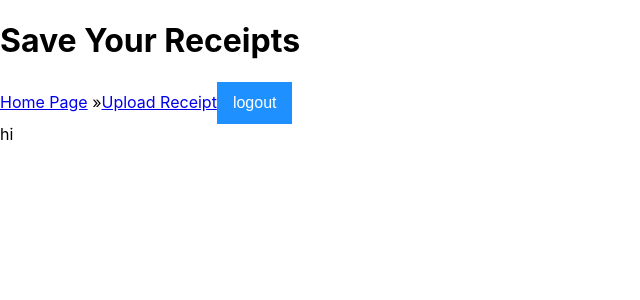
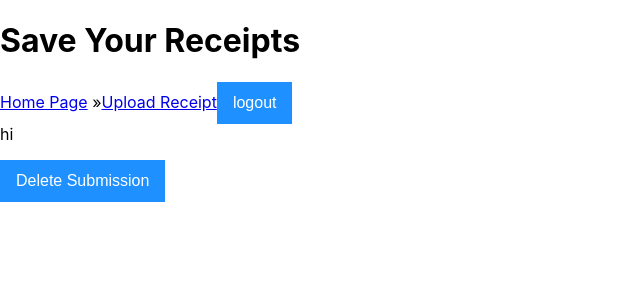
Before and after one commit to DeezDiamond/receipts-frontend, a React (Create React App) app: page /receipts/1 in a window 1280 px wide. Shown: the top 300 px of the page, without its empty margins (0-640 px from the left). Built offline with nearby package versions, Linux system fonts and the light colour scheme; no server answers.

Commit message:
Delete works. No redirect

```diff
--- a/src/components/Detail/Detail.js
+++ b/src/components/Detail/Detail.js
@@ -2,6 +2,7 @@
 
 import React, { useState, useEffect } from 'react';
 import './detail.css';
+import "../../index.css"
 import axios from 'axios';
 import { Redirect, useHistory } from 'react-router-dom';
 import APIURL from '../../config';
@@ -10,7 +11,7 @@ import Header from "../Header/Header"
 const receiptInfo = `${APIURL}/receipts`;
 
 const Detail = ({match}) => {
-	const [detail, setDetail] = useState("");
+	const [receipt, setReceipt] = useState("");
 	const url = `${receiptInfo}/${match.params.id}`
 
 	useEffect(() => {
@@ -23,18 +24,37 @@ const Detail = ({match}) => {
 			},
 		})
 			.then((res) => {
-				setDetail(res.data);
+				setReceipt(res.data);
 			})
 			.catch((error) => {
 				console.log(error.response);
 			});
 	}, []);
 
+	// // Delete a receipt submission.
+	const receiptDelete = (event) => {
+		// const url = `${receiptInfo}/${match.params.id}`;
+		axios({
+			url: url,
+			method: 'DELETE',
+			headers: {
+				'content-type': 'multipart/form-data',
+				Authorization: `Token ${localStorage.getItem('token')}`,
+			},
+		});
+	}
+
 	return (
 		<div>
 			<Header /> hi
-			<img src={detail.receipt_image} alt={detail.retailer} />
-			<p>{detail.items}</p>
+			<img src={receipt.receipt_image} alt={receipt.retailer} />
+			<p>{receipt.retailer}</p>
+			<p>{receipt.amount}</p>
+			<p>{receipt.items}</p>
+
+			<button className='pretty-button' onClick={receiptDelete}>
+				Delete Submission
+			</button>
 		</div>
 	);
 };
```
Also changed, not shown: 1 other file (tests, documents, lock files or other folders).
